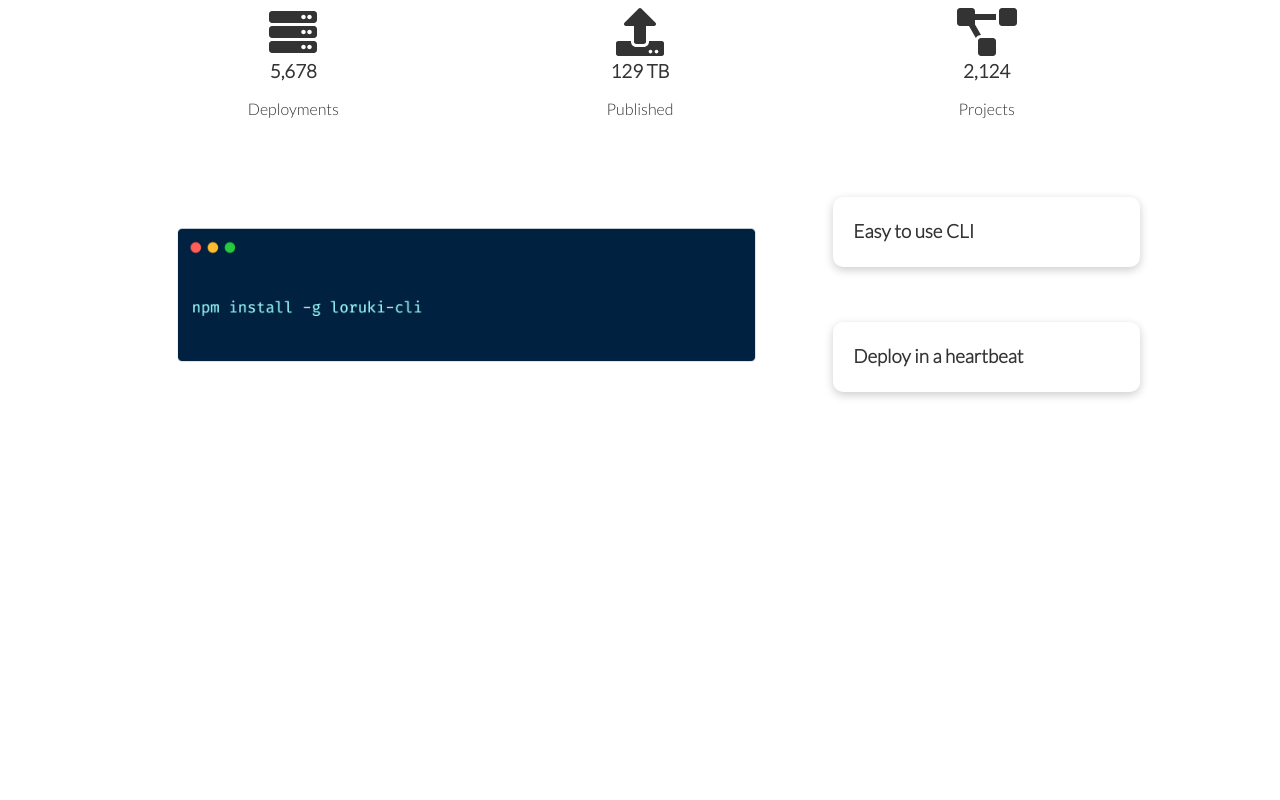
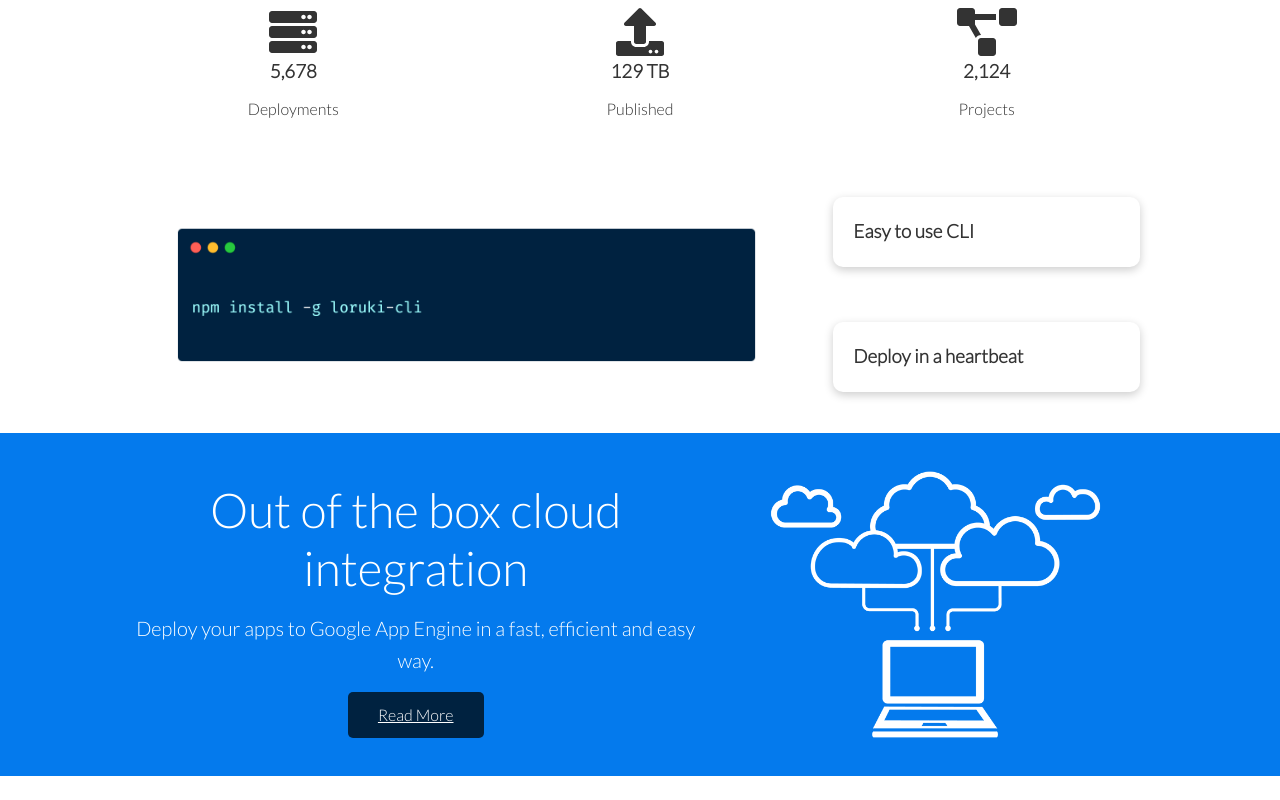
Before and after one commit to bridgecrew-perf6/deployable-company-website, a React (Create React App) app: page / in a window 1280 px wide. Shown: the part 640-1440 px from the top of the page. Before the commit the page ends 1049 px from the top, so only its background shows below. Built offline with nearby package versions, Linux system fonts and the light colour scheme.

Commit message:
cloud and text sizes css class

```diff
--- a/src/App.css
+++ b/src/App.css
@@ -1,7 +1,10 @@
 @import url('https://fonts.googleapis.com/css2?family=Lato:wght@300&display=swap');
 
 :root {
-  --primary-color: #047aed;
+    --primary-color: #047aed;
+    --secondary-color: #1c3f88;
+    --dark-color: #002240;
+    --light-color: #f4f4f4;
 }
 
 /* Navbar Styling */
@@ -124,3 +127,9 @@
     grid-column: 1 /span 2;
     grid-row: 1 / span 2;
 }
+
+/* Cloud */
+
+.cloud .grid {
+    grid-template-columns: 4fr 3fr;
+}
--- a/src/components/Home.jsx
+++ b/src/components/Home.jsx
@@ -1,5 +1,6 @@
 import React from 'react';
 import Cli from './home/Cli';
+import Cloud from './home/Cloud';
 import Showcase from './home/Showcase';
 import Stats from './home/Stats';
 
@@ -9,6 +10,7 @@ function Home(props) {
             <Showcase />
             <Stats />
             <Cli />
+            <Cloud />
         </div>
 
     );
--- a/src/components/home/Cli.jsx
+++ b/src/components/home/Cli.jsx
@@ -5,7 +5,7 @@ function Cli(props) {
     return (
         <section className="cli">
             <div className="container grid">
-                <img src={cliImage} alt="CLI image" />
+                <img src={cliImage} alt="Deployable CLI" />
                 <div className="card">
                     <h3>Easy to use CLI</h3>
                 </div>
--- /dev/null
+++ b/src/components/home/Cloud.jsx
@@ -0,0 +1,21 @@
+import React from 'react';
+import { Link } from 'react-router-dom';
+import cloudImage from "../../assets/images/cloud.png";
+
+
+function Cloud(props) {
+    return (
+        <section className="cloud bg-primary my-2 py-2">
+            <div className="container grid">
+                <div className="text-center">
+                    <h2 className="lg">Out of the box cloud integration</h2>
+                    <p className="lead my-1">Deploy your apps to Google App Engine in a fast, efficient and easy way.</p>
+                    <Link to='/features' className="btn btn-dark">Read More</Link>
+                </div>
+                <img src={cloudImage} alt="Cloud technology" />
+            </div>
+        </section>
+    );
+}
+
+export default Cloud;
--- a/src/index.css
+++ b/src/index.css
@@ -2,6 +2,9 @@
 
 :root {
   --primary-color: #047aed;
+  --secondary-color: #1c3f88;
+  --dark-color: #002240;
+  --light-color: #f4f4f4;
 }
 
 * {
@@ -84,7 +87,32 @@ img {
   color: #fff;
   border: none;
   border-radius: 5px;
+}
 
+/* Backgrounds & colored buttons*/
+
+.bg-primary,
+.btn-primary {
+  background-color: var(--primary-color);
+  color: #fff;
+}
+
+.bg-secondary,
+.btn-secondary {
+  background-color: var(--secondary-color);
+  color: #fff;
+}
+
+.bg-dark,
+.btn-dark {
+  background-color: var(--dark-color);
+  color: #fff;
+}
+
+.bg-light,
+.btn-light {
+  background-color: var(--light-color);
+  color: #333;
 }
 
 .btn-outline {
@@ -95,6 +123,28 @@ img {
 
 .btn:hover {
   transform: scale(0.98);
+}
+
+/* text sizes */
+
+.lead {
+  font-size: 20px;
+}
+
+.sm {
+  font-size: 1rem;
+}
+
+.md {
+  font-size: 2rem;
+}
+
+.lg {
+  font-size: 3rem;
+}
+
+.xl {
+  font-size: 4rem;
 }
 
 /* Margin */
```
Also changed, not shown: src/assets/images/cli-2.png (added), 1 other file (tests, documents, lock files or other folders).
